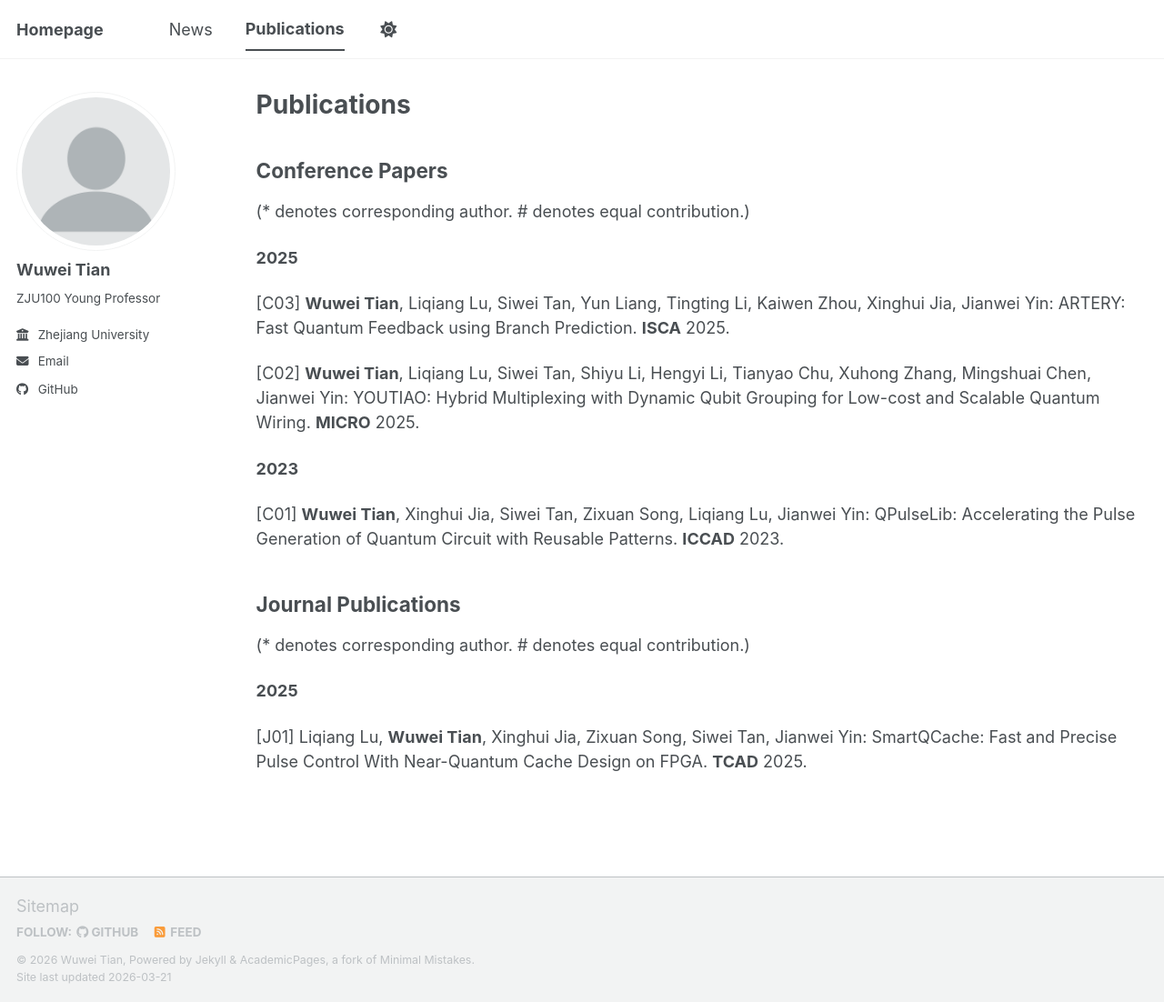
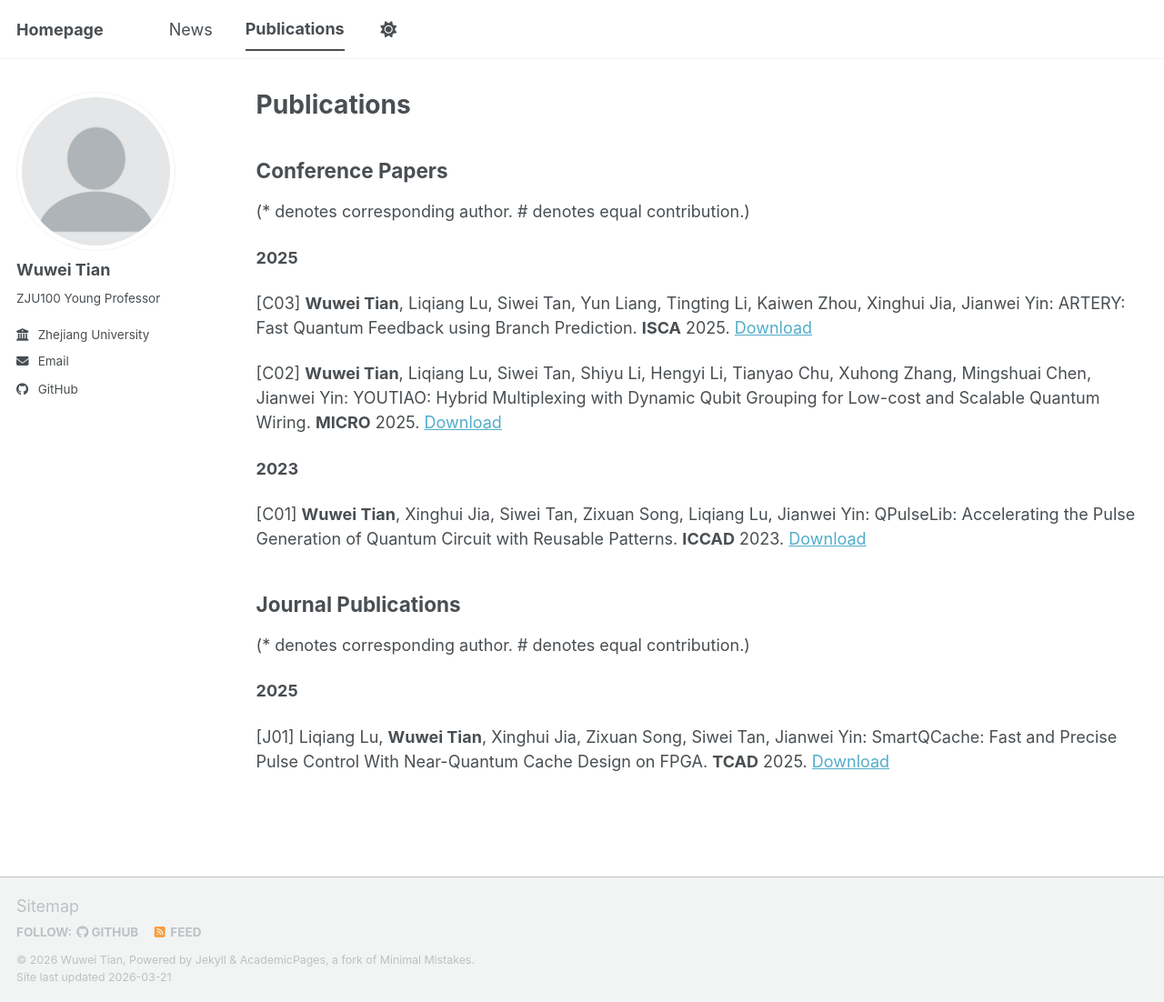
Before and after one commit to wuweitian-zju/wuweitian-zju.github.io, a Jekyll site: the page built from _pages/publications.md, in a window 1280 px wide and 1102 px high. Shown: the whole window at 91% size. Built offline with Jekyll 4.4.1, drawn with Linux system fonts in a browser that asks for light colours; a script bundle is joined from its source files by our own code; library files that are not in the unit come from our copies.

Commit message:
Update publications.md

```diff
--- a/_pages/publications.md
+++ b/_pages/publications.md
@@ -10,13 +10,13 @@
 
 **2025**
 
-[C03] **Wuwei Tian**, Liqiang Lu, Siwei Tan, Yun Liang, Tingting Li, Kaiwen Zhou, Xinghui Jia, Jianwei Yin: ARTERY: Fast Quantum Feedback using Branch Prediction. **ISCA** 2025.
+[C03] **Wuwei Tian**, Liqiang Lu, Siwei Tan, Yun Liang, Tingting Li, Kaiwen Zhou, Xinghui Jia, Jianwei Yin: ARTERY: Fast Quantum Feedback using Branch Prediction. **ISCA** 2025. [Download](/files/conference/2025/ISCA_2025_ARTERY.pdf)
 
-[C02] **Wuwei Tian**, Liqiang Lu, Siwei Tan, Shiyu Li, Hengyi Li, Tianyao Chu, Xuhong Zhang, Mingshuai Chen, Jianwei Yin: YOUTIAO: Hybrid Multiplexing with Dynamic Qubit Grouping for Low-cost and Scalable Quantum Wiring. **MICRO** 2025.
+[C02] **Wuwei Tian**, Liqiang Lu, Siwei Tan, Shiyu Li, Hengyi Li, Tianyao Chu, Xuhong Zhang, Mingshuai Chen, Jianwei Yin: YOUTIAO: Hybrid Multiplexing with Dynamic Qubit Grouping for Low-cost and Scalable Quantum Wiring. **MICRO** 2025. [Download](/files/conference/2025/MICRO_2025_YOUTIAO.pdf)
 
 **2023**
 
-[C01] **Wuwei Tian**, Xinghui Jia, Siwei Tan, Zixuan Song, Liqiang Lu, Jianwei Yin: QPulseLib: Accelerating the Pulse Generation of Quantum Circuit with Reusable Patterns. **ICCAD** 2023.
+[C01] **Wuwei Tian**, Xinghui Jia, Siwei Tan, Zixuan Song, Liqiang Lu, Jianwei Yin: QPulseLib: Accelerating the Pulse Generation of Quantum Circuit with Reusable Patterns. **ICCAD** 2023. [Download](/files/conference/2023/ICCAD_2023_QPulseLib.pdf)
 
 
 ## Journal Publications
@@ -24,4 +24,4 @@
 
 **2025**
 
-[J01] Liqiang Lu, **Wuwei Tian**, Xinghui Jia, Zixuan Song, Siwei Tan, Jianwei Yin: SmartQCache: Fast and Precise Pulse Control With Near-Quantum Cache Design on FPGA. **TCAD** 2025.
+[J01] Liqiang Lu, **Wuwei Tian**, Xinghui Jia, Zixuan Song, Siwei Tan, Jianwei Yin: SmartQCache: Fast and Precise Pulse Control With Near-Quantum Cache Design on FPGA. **TCAD** 2025. [Download](/files/journal/2025/TCAD_2025_SmartQCache.pdf)
```
